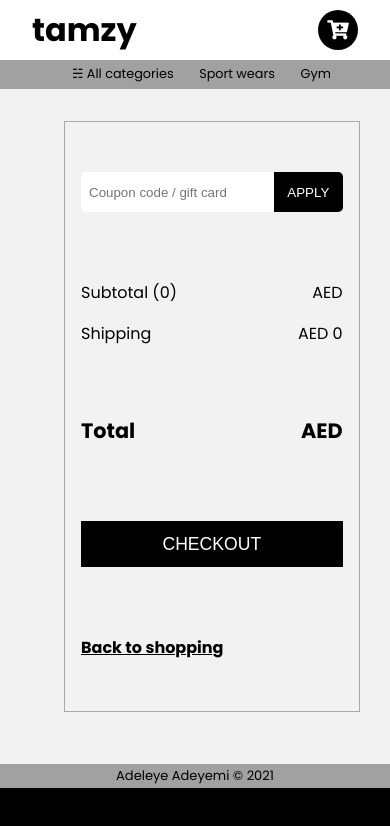
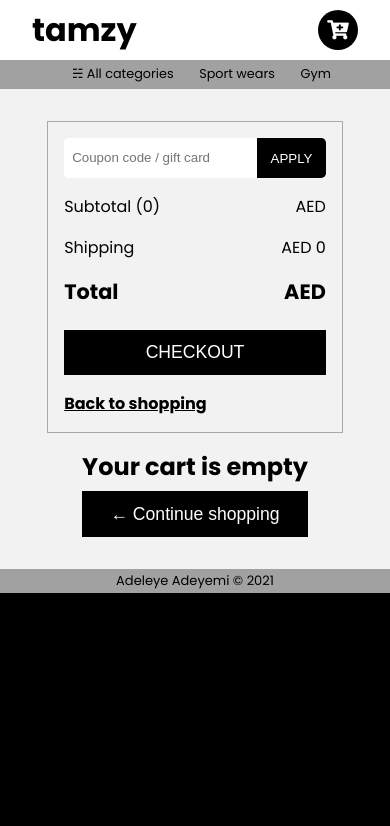
Before and after one commit to a-adeleye/e-commerce, a React (Create React App) app: page /cart in a window 390 px wide. Shown: the top 826 px of the page. Built offline with nearby package versions, Linux system fonts and the light colour scheme.

Commit message:
media qury done

```diff
--- a/src/App.css
+++ b/src/App.css
@@ -11,6 +11,7 @@ body {
 
 header {
   background-color: #ffffff;
+  width: 100%;
   display: flex;
   align-items: center;
   height: 3.75em;
@@ -104,7 +105,7 @@ nav {
   display: flex;
   align-items: center;
   justify-content: space-around;
-  height: 80vh;
+  height: 100vh;
   padding: 2em 5em;
 }
 
@@ -303,6 +304,7 @@ nav {
   flex-direction: column;
   justify-content: space-around;
   height: 70vh;
+  max-height: 20em;
   padding: 1em;
   border: 1px solid #aaa8a8;
 }
@@ -411,7 +413,32 @@ footer {
   inset: auto 0 0 0;
 }
 
-@media only screen and (max-width: 767px) {
+@media only screen and (max-width: 970px) {
+  .cart-page {
+    gap: 1em;
+  }
+
+  .cart-item {
+    flex-direction: column;
+    text-align: center;
+    width: 45%;
+    min-width: 13em;
+    height: 22em;
+  }
+  .quantity-change {
+    align-self: center;
+  }
+
+  .cart-items {
+    height: 32em;
+    justify-content: center;
+  }
+  .checkout {
+    height: 19em;
+  }
+}
+
+@media only screen and (max-width: 769px) {
   .nav--item {
     display: none;
   }
@@ -425,3 +452,44 @@ footer {
     padding: 2em 0.1em;
   }
 }
+
+@media only screen and (max-width: 530px) {
+  .homepage {
+    text-align: center;
+  }
+
+  .homepage--button {
+    margin-top: 2em;
+  }
+
+  .homepage--text p {
+    margin-bottom: 2em;
+  }
+
+  .cart-page {
+    flex-direction: column-reverse;
+    align-items: center;
+    height: auto;
+  }
+
+  .cart-items {
+    height: 5em;
+    justify-content: center;
+  }
+
+  .cart-item {
+    width: 80%;
+    min-width: 18em;
+    text-align: center;
+    padding: 1em;
+  }
+
+  .checkout {
+    gap: 1em;
+    order: 1;
+  }
+
+  .remove-item {
+    margin-top: 1em;
+  }
+}
--- a/src/App.js
+++ b/src/App.js
@@ -18,7 +18,6 @@ function App() {
       let sumArray = cart.map((item) => item.quantity * item.price);
       let total = sumArray.reduce((a, b) => a + b);
       setSubtotal((prevValue) => (prevValue = total).toFixed(2));
-      console.log(sumArray)
     }
   }
 
@@ -34,6 +33,10 @@ function App() {
   React.useEffect(() => {
     calculateTotals();
   });
+
+  React.useEffect(() => {
+    removeItemIfQuantityIsZero();
+  },[subtotal])
 
   function onAdd(e) {
     const { id } = e.target;
@@ -61,9 +64,16 @@ function App() {
   }
 
   function resetCart() {
-    setCart(prevCart => prevCart = [])
+    setCart((prevCart) => (prevCart = []));
   }
 
+  function removeItemIfQuantityIsZero() {
+    if (!cart.length) {
+      return;
+    } else {
+      setCart((prevCart) => prevCart.filter((item) => item.quantity > 0));
+    }
+  }
   const itemCount = cart.length;
   const shipping = itemCount * 5;
 
```
